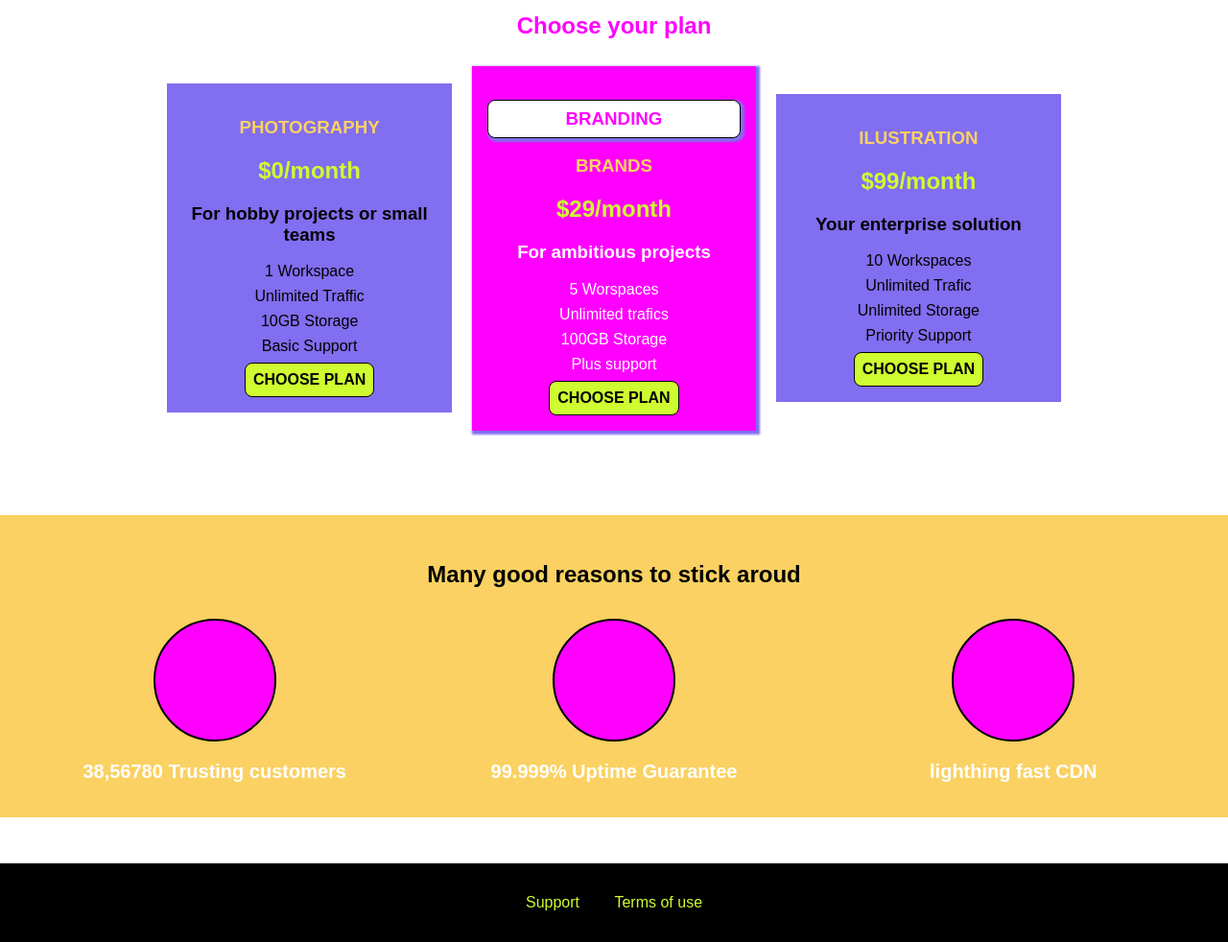
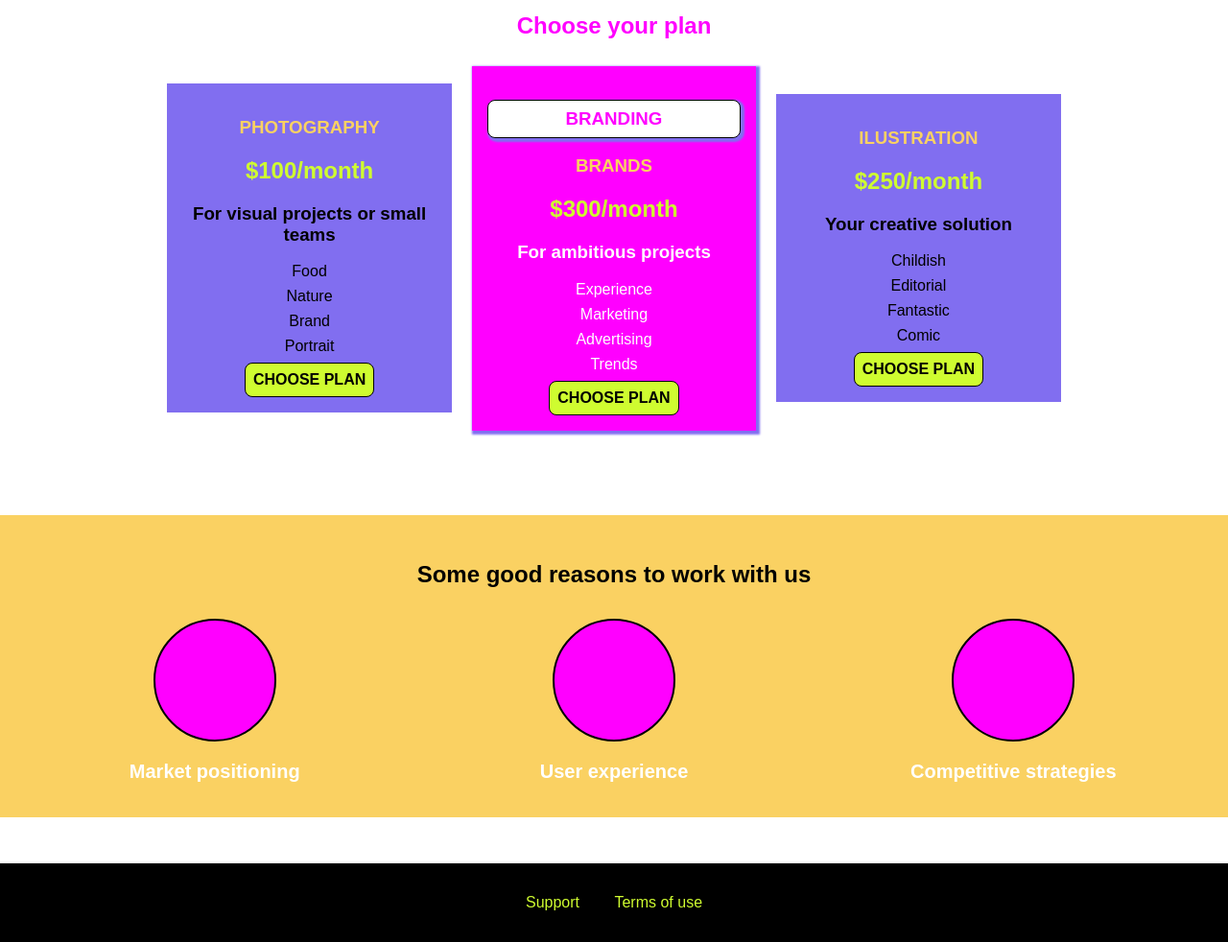
Before and after one commit to gabyord/academicc, a plain HTML site: page index.html in a window 1280 px wide. Shown: the part 537-1519 px from the top of the page at 96% size. Drawn offline with Linux system fonts and the light colour scheme.

Commit message:
no message

```diff
--- a/estilo.css
+++ b/estilo.css
@@ -9,7 +9,9 @@ font-family: sans-serif;}
 background: url("fondo01.jpg");
 width: 100%;
 height: 530px;
-padding: 10px;}
+padding: 10px;
+background-size:cover ;
+background-position: right center;}
 
 .section-title{ color: fuchsia;
 font-family: inherit;
--- a/index.html
+++ b/index.html
@@ -14,7 +14,7 @@
 <body>
     <header class="main-header">
         <div>
-            <a href="index.html" class="main-header__brand">U HOST</a>
+            <a href="index.html" class="main-header__brand">Liarca</a>
         </div><nav class="main-nav">
            <ul class="main-nav__items">
             <li class="main-nav__item">
@@ -36,13 +36,13 @@
             <h1 class="section-title">Choose your plan</h1>
             <div class="plan__list"><article class="plan">
                 <h1 class="plan__title">PHOTOGRAPHY</h1>
-                <h2 class="plan__price">$0/month</h2>
-                <h3> For hobby projects or small teams</h3>
+                <h2 class="plan__price">$100/month</h2>
+                <h3> For visual projects or small teams</h3>
                 <ul class="plan__features">
-                    <li class="plan__feature"> 1 Workspace</li>
-                    <li class="plan__feature">Unlimited Traffic</li>
-                    <li class="plan__feature">10GB Storage</li>
-                    <li class="plan__feature"> Basic Support</li>
+                    <li class="plan__feature"> Food</li>
+                    <li class="plan__feature">Nature</li>
+                    <li class="plan__feature">Brand</li>
+                    <li class="plan__feature"> Portrait</li>
                 </ul>
                 <div>
                     <button class="button"> CHOOSE PLAN</button>
@@ -51,13 +51,13 @@
         <article class="plan plan--highlighted">
             <h1 class="plan__annotation">BRANDING</h1>
             <h1 class="plan__title">BRANDS</h1>
-            <h2 class="plan__price">$29/month</h2>
+            <h2 class="plan__price">$300/month</h2>
             <h3>For ambitious projects</h3>
             <ul class="plan__features">
-                <li class="plan__feature"> 5 Worspaces</li>
-                <li class="plan__feature">Unlimited trafics</li>
-                <li class="plan__feature">100GB Storage</li>
-                <li class="plan__feature">Plus support</li>
+                <li class="plan__feature"> Experience</li>
+                <li class="plan__feature">Marketing</li>
+                <li class="plan__feature">Advertising</li>
+                <li class="plan__feature">Trends</li>
             </ul>
             <div>
                 <button class="button"> CHOOSE PLAN</button>
@@ -65,13 +65,13 @@
         </article>
         <article class="plan">
             <h1 class="plan__title">ILUSTRATION</h1>
-            <h2 class="plan__price">$99/month</h2>
-            <h3> Your enterprise solution</h3>
+            <h2 class="plan__price">$250/month</h2>
+            <h3> Your creative solution</h3>
             <ul class="plan__features">
-                <li class="plan__feature">10 Workspaces</li>
-                <li class="plan__feature"> Unlimited Trafic</li>
-                <li class="plan__feature">Unlimited Storage</li>
-                <li class="plan__feature">Priority Support</li>
+                <li class="plan__feature">Childish</li>
+                <li class="plan__feature"> Editorial</li>
+                <li class="plan__feature">Fantastic</li>
+                <li class="plan__feature">Comic</li>
             </ul>
             <div>
                 <button class="button">CHOOSE PLAN</button>
@@ -79,21 +79,21 @@
         </article></div>
         </section>
         <section id="key-features">
-            <h1 class="section-title">Many good reasons to stick aroud</h1>
+            <h1 class="section-title">Some good reasons to work with us</h1>
             <ul class="key-features__list">
                 <li class="key-feature">
                     <div class="key-feature__image">
 
                     </div>
-                    <p class="key-feature__description">38,56780 Trusting customers</p>
+                    <p class="key-feature__description">Market positioning</p>
                 </li>
                 <li class="key-feature">
                     <div class="key-feature__image"></div>
-                    <p class="key-feature__description"> 99.999% Uptime Guarantee</p>
+                    <p class="key-feature__description"> User experience</p>
                 </li>
                 <li class="key-feature">
                     <div class="key-feature__image"></div>
-                    <p class="key-feature__description">lighthing fast CDN</p>
+                    <p class="key-feature__description">Competitive strategies</p>
                 </li>
             </ul>
         </section>
--- a/packages/packages.css
+++ b/packages/packages.css
@@ -8,6 +8,8 @@ main {
     height: 100%;
     position: fixed;
     z-index: -1;
+    background-size:cover ;
+    background-position: right center
 
 }
 .package{
```
